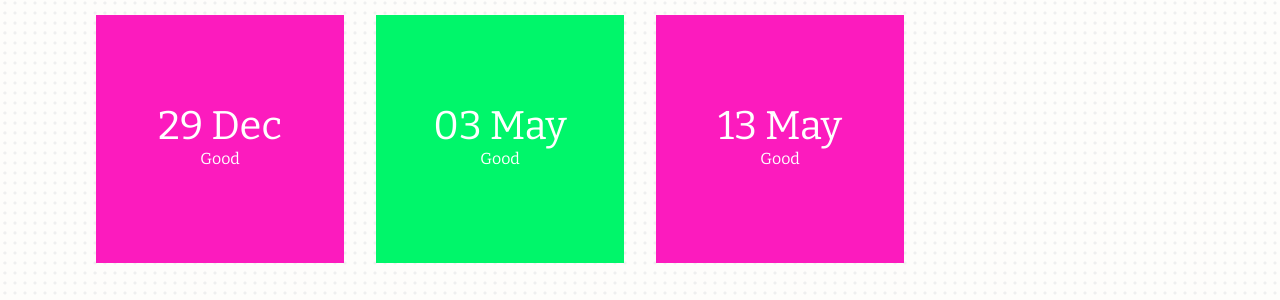
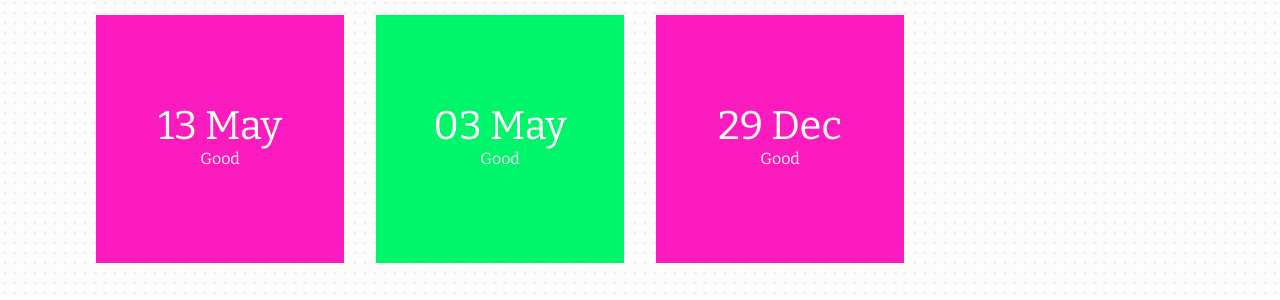
Before and after one commit to maxray/maxray.github.io, a Jekyll site: the page built from weeknotes.html, in a window 1280 px wide. Shown: the part 272-572 px from the top of the page. Built offline with Jekyll 4.4.1, drawn with Linux system fonts in a browser that asks for light colours.

Commit message:
week notes reverse

```diff
--- a/_layouts/weeknote.html
+++ b/_layouts/weeknote.html
@@ -17,7 +17,10 @@ layout: default
 
                        </ul>
                       <ul class="weeknotes">
-                       {%for post in site.weeknotes  %}
+                            {% assign mid = site.weeknotes | sort: 'date' %}
+                            {% assign sorted = mid | reverse %}
+
+                            {% for post in sorted %}
                            <li class="aspect-ratio-square">
                                <div>
                                        <time>{{ post.date | date:"%d %b" }}</time><a href="{{ post.url }}">{{ post.weekvibe }}</a>
--- a/weeknotes.html
+++ b/weeknotes.html
@@ -30,7 +30,13 @@ layout: default
 
         </ul>
        <ul class="weeknotes">
-        {%for post in site.weeknotes  %}
+
+
+
+        {% assign mid = site.weeknotes | sort: 'date' %}
+        {% assign sorted = mid | reverse %}
+
+        {% for post in sorted %}
             <li class="aspect-ratio-square">
                 <div>
                         <time>{{ post.date | date:"%d %b" }}</time><a href="{{ post.url }}">{{ post.weekvibe }}</a>
```
